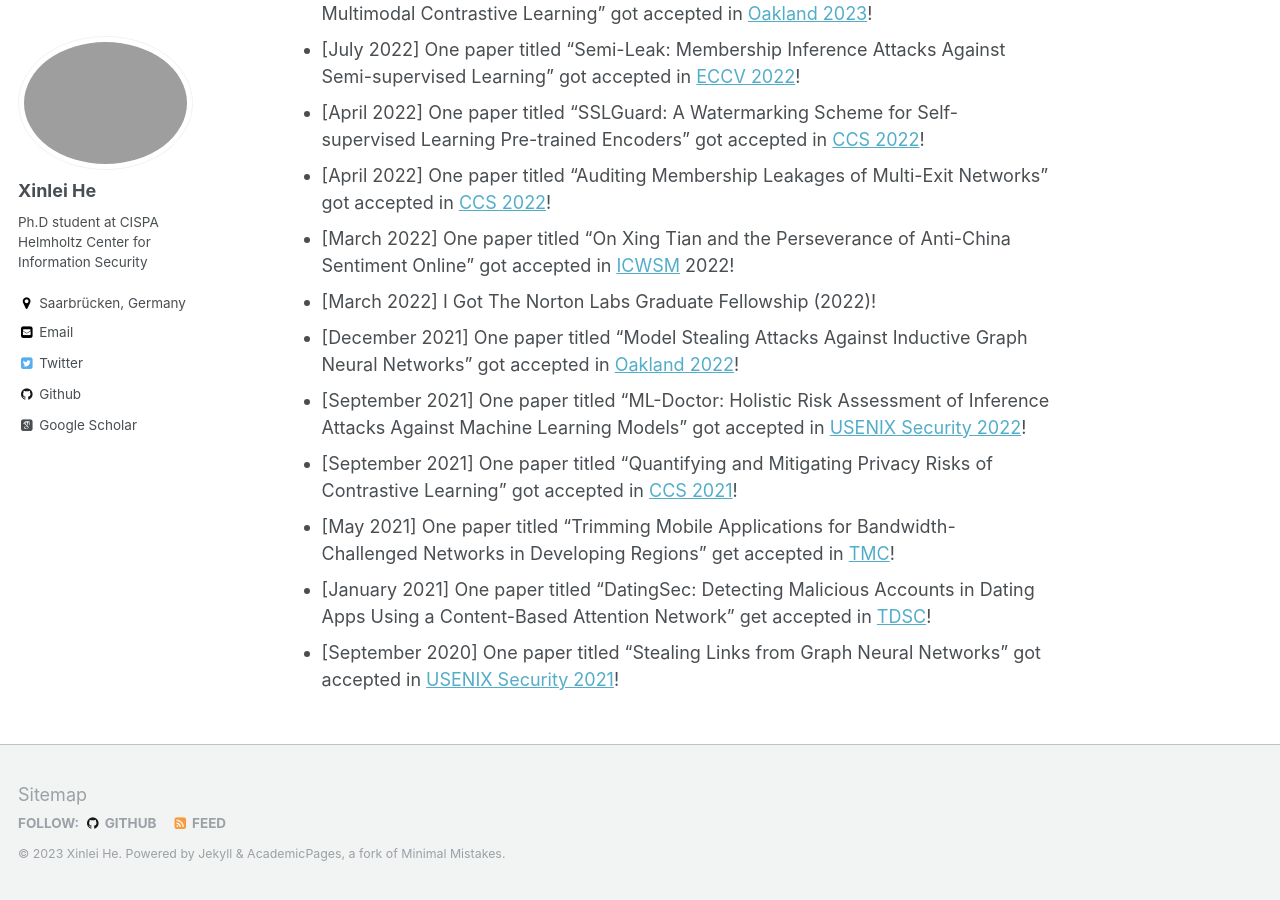
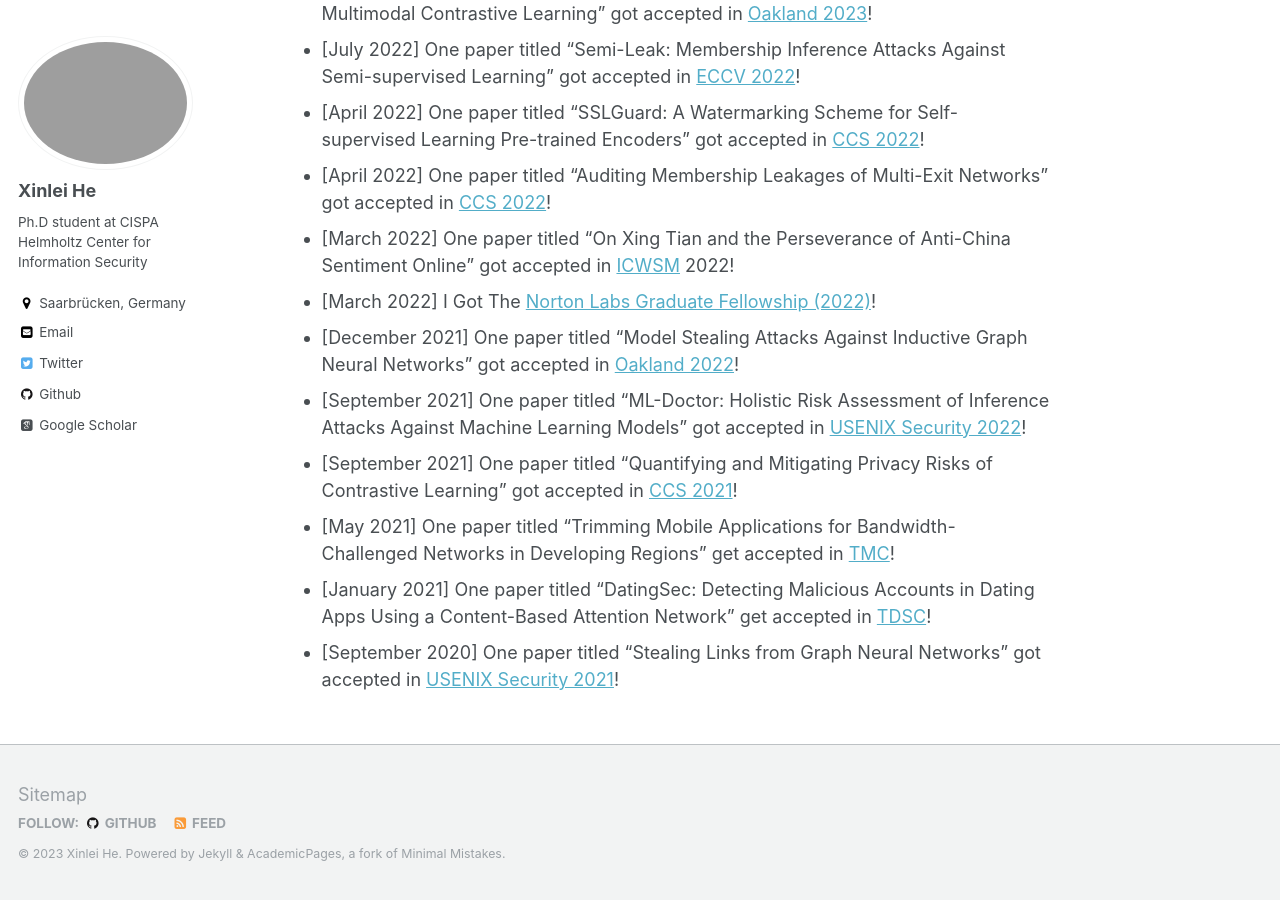
Before and after one commit to xinleihe/xinleihe.github.io, a Jekyll site: the page built from _pages/about.md, in a window 1280 px wide and 900 px high, scrolled down 640 px. Built offline with Jekyll 4.4.1, drawn with Linux system fonts in a browser that asks for light colours; some web fonts are replaced; part of the change alters nothing that is shown.

```diff
--- a/_pages/about.md
+++ b/_pages/about.md
@@ -16,6 +16,8 @@ Prior to that, I obtained my bachelor (2017) and master (2020) degrees from Fuda
 
 
 
+
+
 Research Interests
 ======
 - Security and Privacy of Machine Learning
@@ -30,7 +32,7 @@ Recent News
 - [April 2022] One paper titled “SSLGuard: A Watermarking Scheme for Self-supervised Learning Pre-trained Encoders” got accepted in [CCS 2022](https://www.sigsac.org/ccs/CCS2022/)!
 - [April 2022] One paper titled “Auditing Membership Leakages of Multi-Exit Networks” got accepted in [CCS 2022](https://www.sigsac.org/ccs/CCS2022/)!
 - [March 2022] One paper titled “On Xing Tian and the Perseverance of Anti-China Sentiment Online” got accepted in [ICWSM](https://www.icwsm.org/2022/index.html/) 2022!
-- [March 2022] I Got The Norton Labs Graduate Fellowship (2022)!
+- [March 2022] I Got The [Norton Labs Graduate Fellowship (2022)](https://www.nortonlifelock.com/us/en/research-labs/news/2022-fellowship-winners/)!
 - [December 2021] One paper titled "Model Stealing Attacks Against Inductive Graph Neural Networks" got accepted in [Oakland 2022](https://www.ieee-security.org/TC/SP2022/){:target="_blank"}!
 - [September 2021] One paper titled "ML-Doctor: Holistic Risk Assessment of Inference Attacks Against Machine Learning Models" got accepted in [USENIX Security 2022](https://www.usenix.org/conference/usenixsecurity22){:target="_blank"}!
 - [September 2021] One paper titled "Quantifying and Mitigating Privacy Risks of Contrastive Learning" got accepted in [CCS 2021](https://www.sigsac.org/ccs/CCS2021/){:target="_blank"}!
```
